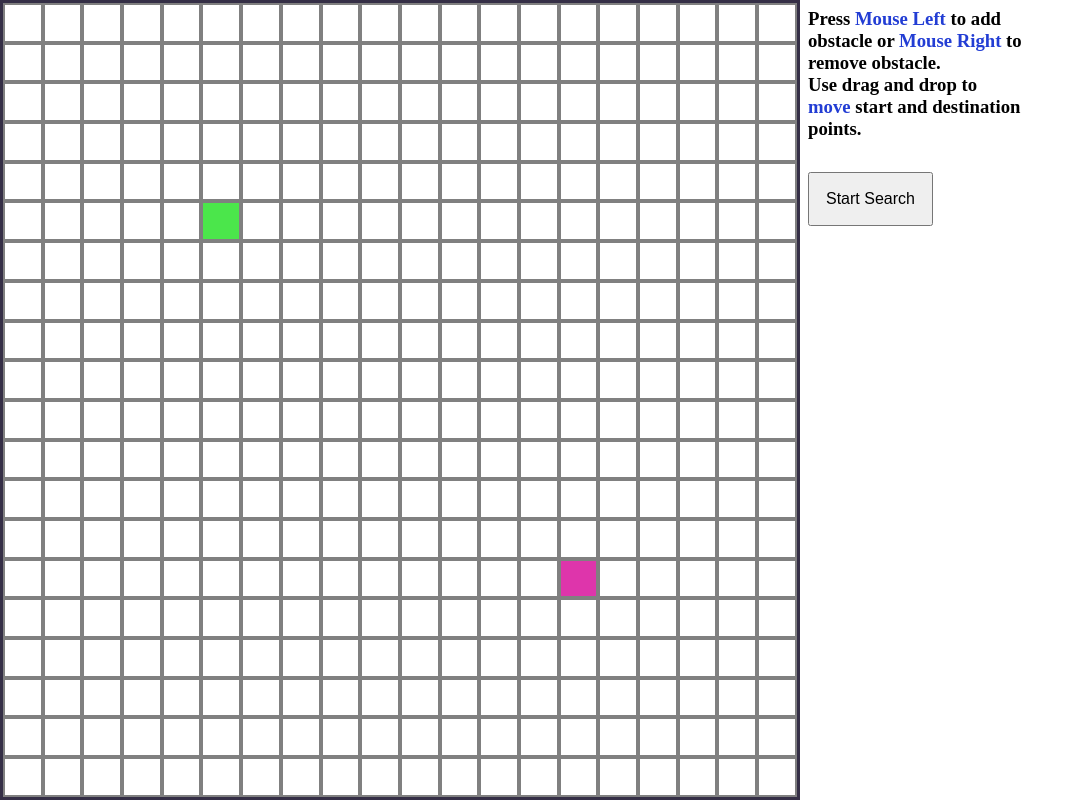
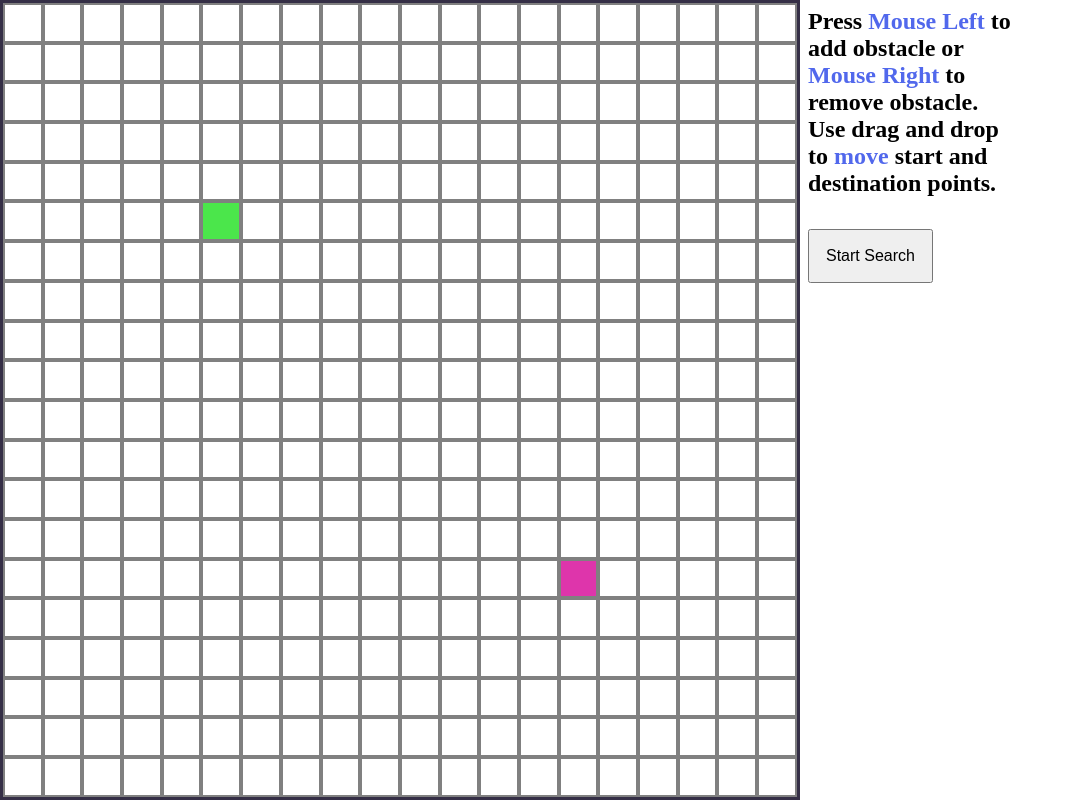
Before and after one commit to nodeTempest/pathfinder, a website built with Parcel: page index.html in a window 1280 px wide. Shown: the whole page, without its empty margins (0-1081 px from the left). Built offline with nearby package versions, Linux system fonts and the light colour scheme.

Commit message:
feature/aside msg is h2

```diff
--- a/src/index.css
+++ b/src/index.css
@@ -5,7 +5,7 @@
 }
 
 b {
-  color: rgb(34, 61, 212);
+  color: rgb(81, 104, 236);
 }
 
 .graph-container {
--- a/src/view.ts
+++ b/src/view.ts
@@ -73,7 +73,7 @@ class View {
     this.root.append(this.container);
 
     this.aside = this.createElem("div", "aside") as HTMLDivElement;
-    const msg = this.createElem("h3", "message");
+    const msg = this.createElem("h2", "message");
     msg.innerHTML =
       "Press <b>Mouse Left</b> to add obstacle or <b>Mouse Right</b> to remove obstacle.</br>Use drag and drop to <b>move</b> start and destination points.";
     this.aside.append(msg);
```
